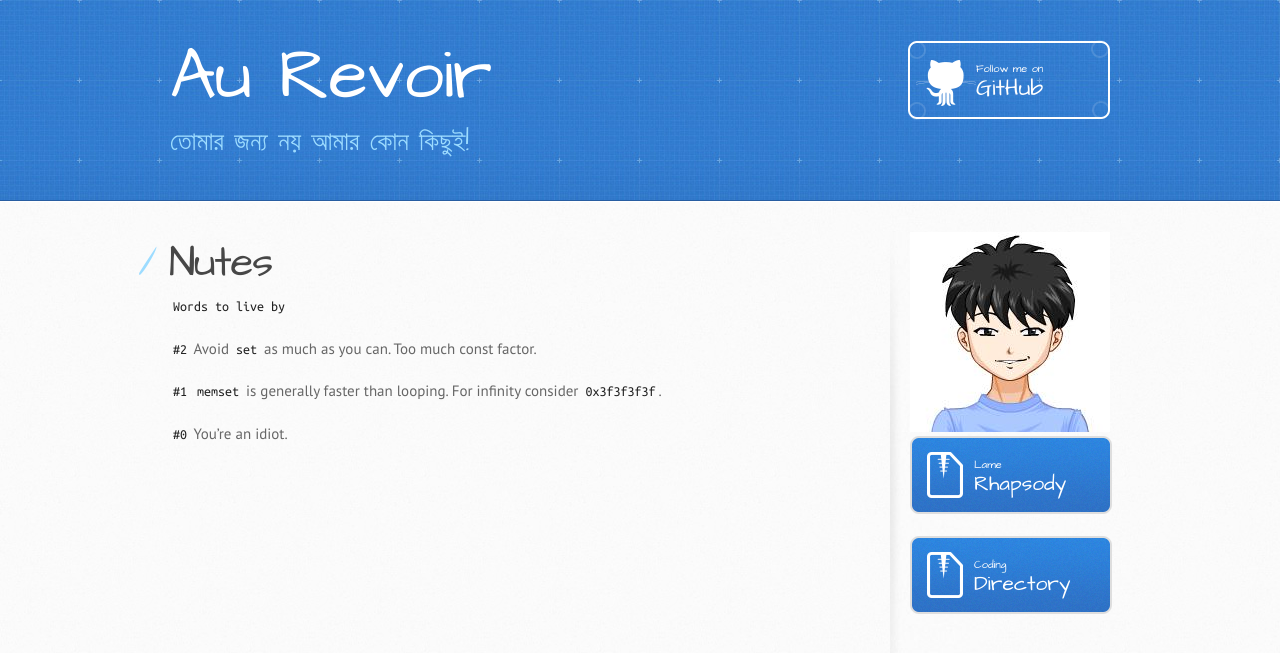
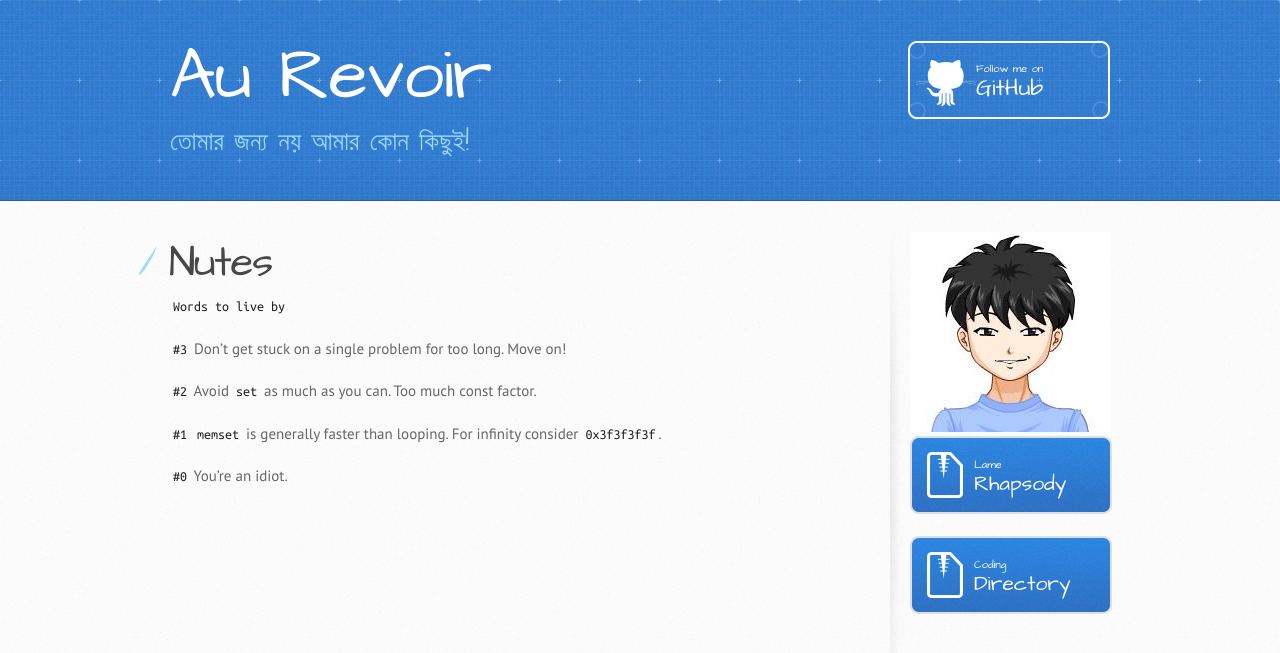
Before and after one commit to rebornplusplus/rebornplusplus.github.io, a Jekyll site: the page built from lame/nutes.md, in a window 1280 px wide. Shown: the top 653 px of the page. Built offline with Jekyll 4.4.1, drawn with Linux system fonts in a browser that asks for light colours; some web fonts are replaced; our own code applies the rules of GitHub Pages for plain Markdown files.

Commit message:
Update nutes.md

```diff
--- a/lame/nutes.md
+++ b/lame/nutes.md
@@ -7,6 +7,8 @@ layout: default
 
 
 
+`#3` Don't get stuck on a single problem for too long. Move on!
+
 `#2` Avoid `set` as much as you can. Too much const factor.
 
 `#1` `memset` is generally faster than looping. For infinity consider `0x3f3f3f3f`.
```
